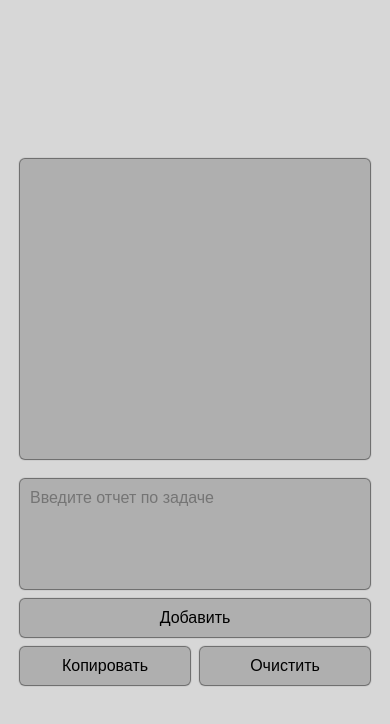
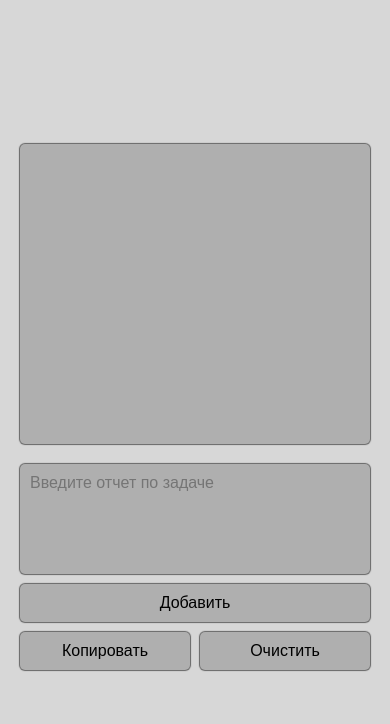
Before and after one commit to wovka27/task-report, a plain HTML site: page index.html in a window 390 px wide. Drawn offline with Linux system fonts and the light colour scheme.

Commit message:
рефакторинг

```diff
--- a/css/style.css
+++ b/css/style.css
@@ -121,7 +121,7 @@ button {
 
 @media (max-width: 472px) {
     .container {
-        padding: 50px 20px;
+        padding: 20px 20px 50px 20px;
     }
     button {
         padding: 10px;
```
